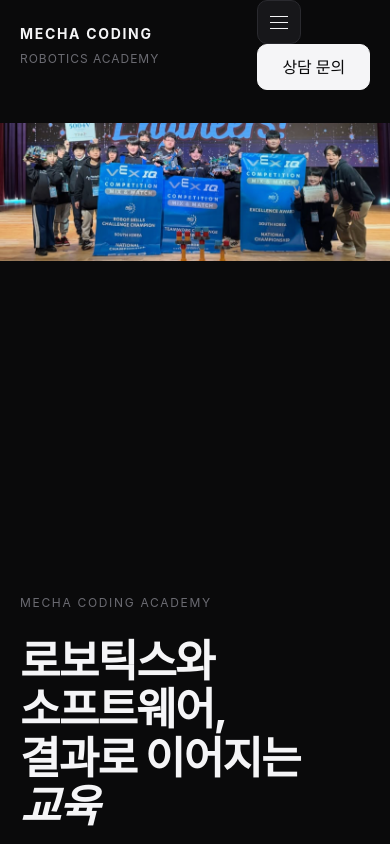
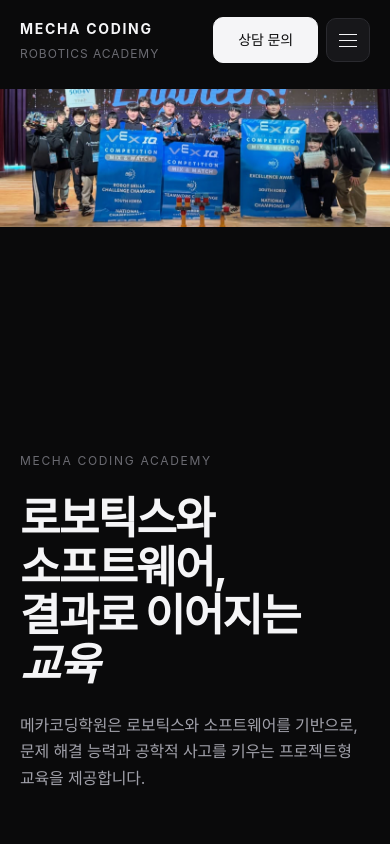
Before and after one commit to kobumjun/mechacoding, a plain HTML site: page index.html in a window 390 px wide. Shown: the top 844 px of the page. Drawn offline with Linux system fonts and the light colour scheme; a web font is replaced by a local one.

Commit message:
메카코딩 홈페이지 초기 배포

```diff
--- a/css/components.css
+++ b/css/components.css
@@ -317,6 +317,22 @@
 }
 
 @media (max-width: 768px) {
+  .site-main > .hero-split.section:first-child {
+    padding-top: var(--space-2);
+  }
+
+  .hero-split {
+    padding-top: 0;
+  }
+
+  .hero-media-wrap {
+    min-height: 40vh;
+  }
+
+  .hero-copy {
+    margin-top: var(--space-6);
+  }
+
   .mobile-only {
     display: inline;
   }
--- a/css/layout.css
+++ b/css/layout.css
@@ -138,6 +138,24 @@
   .site-main > .section:first-child {
     padding-top: var(--space-8);
   }
+
+  .header-actions {
+    display: flex;
+    align-items: center;
+    gap: var(--space-2);
+  }
+
+  .header-cta {
+    display: inline-flex;
+    order: 1;
+    min-height: 40px;
+    padding-inline: var(--space-4);
+    font-size: var(--text-sm);
+  }
+
+  .menu-toggle {
+    order: 2;
+  }
 }
 
 .site-main {
```
